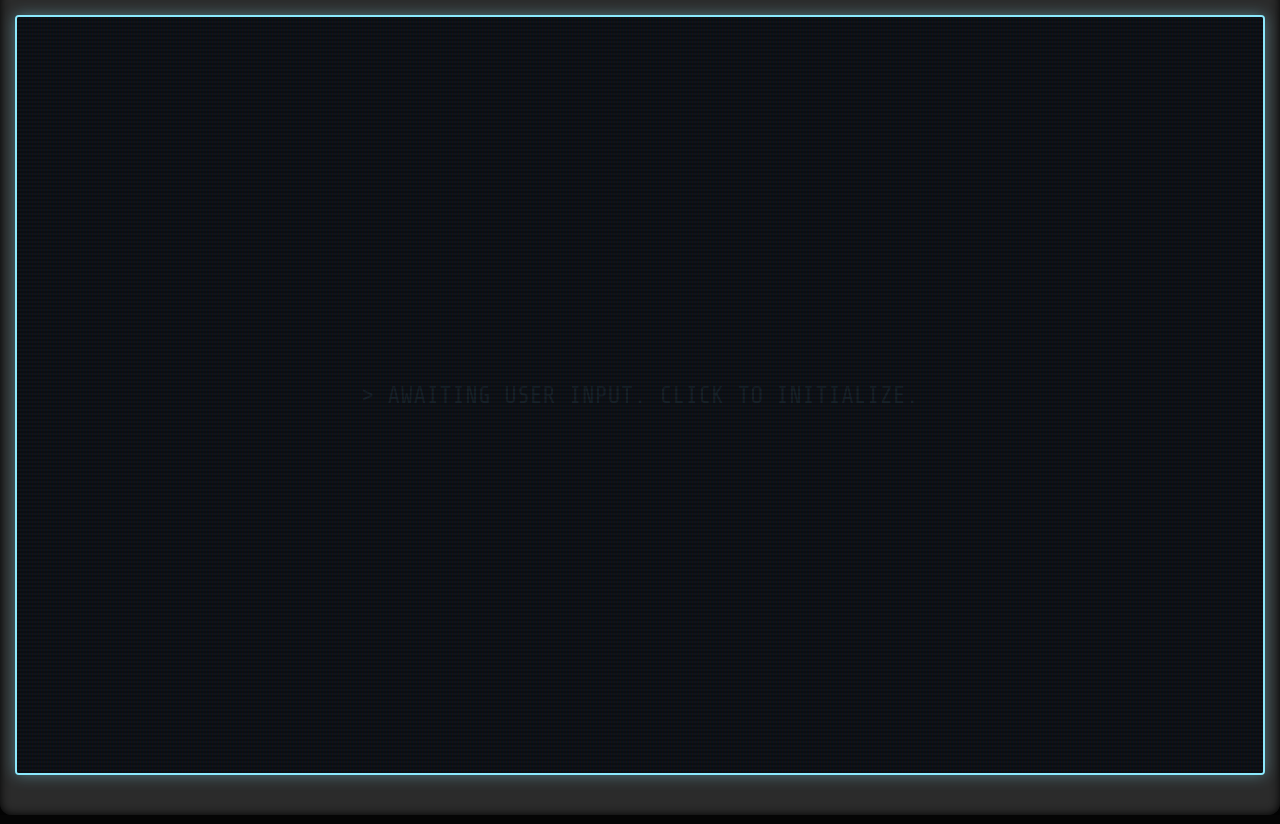
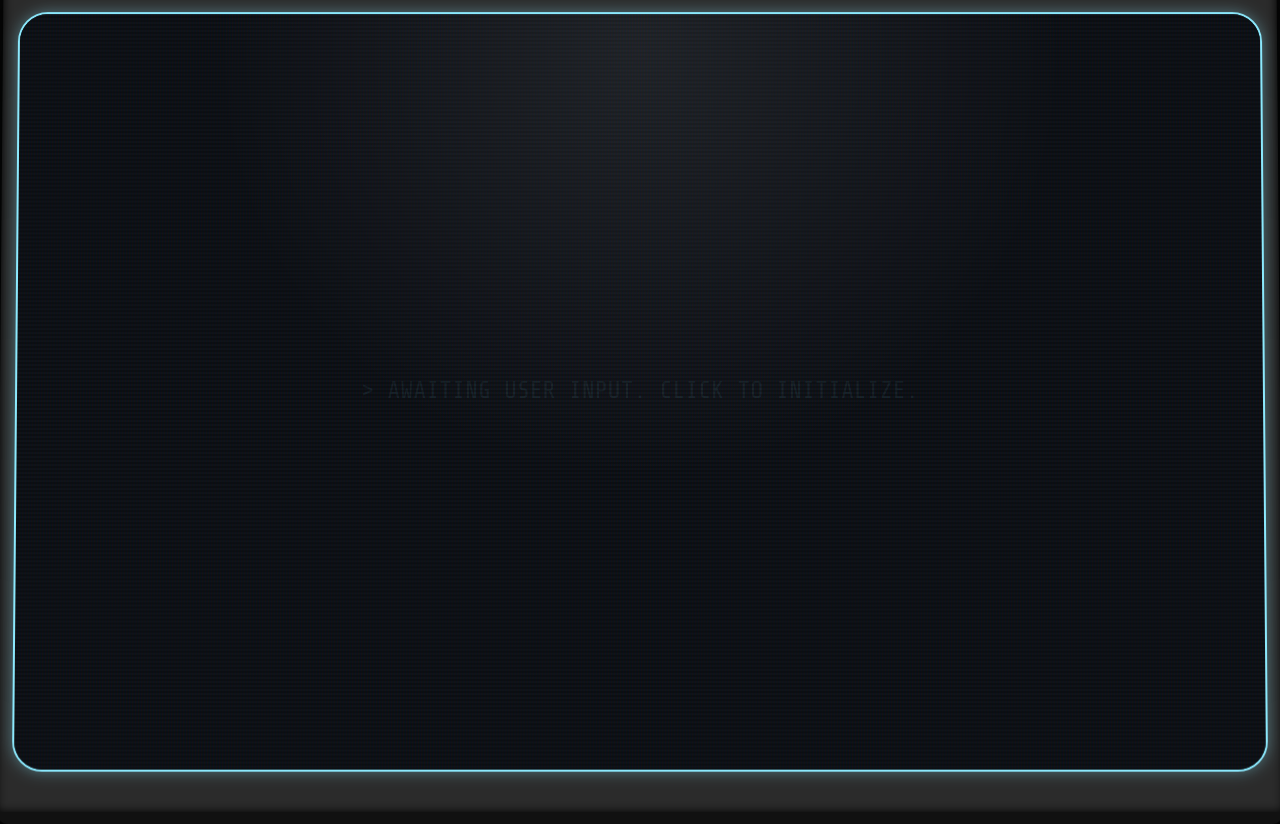
Before and after one commit to vvietr/imperial-log-darren-vaust, a plain HTML site: page index.html in a window 1280 px wide. Drawn offline with nearby package versions, Linux system fonts and the light colour scheme; a web font is replaced by a local one.

Commit message:
Update index.html
fixed bug, implemented visual changes for crt monitor style bend

```diff
--- a/index.html
+++ b/index.html
@@ -19,7 +19,7 @@
             --term-green: #50fa7b;
             --term-dim: rgba(139, 233, 253, 0.2);
             --term-red: #ff5555;
-            --term-yellow: #f1fa8c; /* For SOMA-style active highlights */
+            --term-yellow: #f1fa8c;
         }
 
         body {
@@ -32,34 +32,57 @@
             font-family: 'Share Tech Mono', monospace;
             color: var(--term-white);
             user-select: none;
+            overflow: hidden; /* Prevents scrollbars from the 3D tilt */
         }
 
-        /* The Tablet Hardware (Expanded Width) */
+        /* --- THE TABLET HARDWARE (With 3D Tilt) --- */
         .datapad-bezel {
             background-color: var(--bezel-color);
             padding: 30px 15px 40px 15px;
             border-radius: 12px;
-            box-shadow: inset 0 0 10px #000, 0 10px 30px rgba(0,0,0,0.8);
             width: 98vw;
             max-width: 1600px;
             height: 95vh;
             display: flex;
             flex-direction: column;
             position: relative;
+
+            /* The 3D Perspective Tilt */
+            transform: perspective(2000px) rotateX(1.5deg);
+            transform-style: preserve-3d;
+            border-bottom: 12px solid #111; /* Simulates physical thickness on the bottom edge */
+            border-top: 2px solid #3a3a3a; /* Light catch on the top edge */
+            box-shadow: inset 0 0 10px #000, 0 30px 60px rgba(0,0,0,0.9); /* Heavy drop shadow */
         }
 
-        /* The Glowing Screen */
+        /* --- THE GLOWING CRT SCREEN --- */
         .screen {
             background-color: var(--term-bg);
             border: 2px solid var(--term-cyan);
-            border-radius: 4px;
+            border-radius: 30px; /* Highly rounded corners to mimic a glass tube inside the square bezel */
             flex-grow: 1;
             padding: 20px;
-            box-shadow: inset 0 0 20px var(--term-glow), 0 0 15px var(--term-glow);
             position: relative;
             overflow: hidden;
             display: flex;
             flex-direction: column;
+
+            /* The Vignette: Heavy black shadow pushing inward to create a pseudo-bulge */
+            box-shadow:
+                inset 0 0 100px rgba(0,0,0,0.95),
+                inset 0 0 20px var(--term-glow),
+                0 0 15px var(--term-glow);
+        }
+
+        /* The Glass Dome Glare */
+        .screen::before {
+            content: " ";
+            display: block;
+            position: absolute;
+            top: 0; left: 0; bottom: 0; right: 0;
+            background: radial-gradient(circle at 50% 5%, rgba(255, 255, 255, 0.08) 0%, transparent 45%);
+            z-index: 25;
+            pointer-events: none;
         }
 
         /* Moving CRT Scanline Overlay */
@@ -154,12 +177,12 @@
         @keyframes ping { 0% { left: -20%; } 50% { left: 100%; } 100% { left: -20%; } }
 
         /* TAB NAVIGATION SYSTEM */
-        .tab-nav { display: flex; gap: 10px; margin-bottom: 15px; border-bottom: 1px solid var(--term-dim); padding-bottom: 10px; flex-wrap: wrap; }
+        .tab-nav { display: flex; gap: 10px; margin-bottom: 15px; border-bottom: 1px solid var(--term-dim); padding-bottom: 10px; flex-wrap: wrap; z-index: 5; }
         .tab-btn { background: transparent; color: var(--term-white); border: 1px solid var(--term-dim); padding: 8px 15px; font-family: 'Share Tech Mono', monospace; cursor: pointer; transition: all 0.1s; }
         .tab-btn:hover { background: var(--term-dim); border-color: var(--term-cyan); }
         .tab-btn.active { background: rgba(139, 233, 253, 0.2); border-color: var(--term-cyan); box-shadow: 0 0 10px var(--term-glow); }
 
-        .content-grid { display: grid; grid-template-columns: 1fr 250px; gap: 20px; flex-grow: 1; overflow: hidden; }
+        .content-grid { display: grid; grid-template-columns: 1fr 250px; gap: 20px; flex-grow: 1; overflow: hidden; z-index: 5; }
 
         .log-window { background-color: rgba(139, 233, 253, 0.05); border: 1px solid rgba(139, 233, 253, 0.3); padding: 20px; overflow-y: auto; z-index: 3; scrollbar-width: thin; scrollbar-color: var(--term-cyan) transparent; line-height: 1.6; }
         .tab-content { display: none; height: 100%; }
@@ -444,24 +467,24 @@
     </div>
 
     <script>
-        // --- AUDIO HELPERS ---
-        // Added a volume parameter (default 1.0)
+        // --- AUDIO HELPERS (FIXED: UNCOMMENTED THE PLAY COMMANDS) ---
         function playAudio(id, vol = 1.0) {
             const sound = document.getElementById(id);
             if(sound) {
-                // Remove the // below when files are uploaded to enable sound playback
-                // sound.currentTime = 0;
-                // sound.volume = vol;
-                // sound.play().catch(e => console.log("Audio not found:", id));
+                // These are now un-commented so the audio will play!
+                sound.currentTime = 0;
+                sound.volume = vol;
+                sound.play().catch(e => console.log("Audio not found or blocked by browser:", id));
             }
         }
 
         function pauseAudio(id) {
             const sound = document.getElementById(id);
-            // Remove the // below when files are uploaded
-            // if(sound) sound.pause();
+            // Un-commented to allow audio to pause (used during boot sequence transition)
+            if(sound) sound.pause();
         }
 
+        // Specific sound triggers
         function playBeep(num) { playAudio('snd-beep-' + num, 1.0); }
         function playWhirup(num) { playAudio('snd-whirup-' + num, 1.0); }
         function playDenied() { playAudio('snd-denied', 1.0); }
@@ -559,10 +582,8 @@
         function triggerAudioLog(audioId, statusId) {
             const statusText = document.getElementById(statusId);
 
-            // INSTRUCTION: To activate a real voice log, uncomment the block below.
-            // Until then, the system will assume the file is missing and trigger the DENIED protocol.
-
-            /*
+            // The logic below has also been un-commented. If the audio file does not exist,
+            // the system will immediately catch the failure and trigger the fallback [ FILE MISSING ] error.
             const sound = document.getElementById(audioId);
             if (sound && sound.readyState >= 2) {
                 sound.volume = 1.0;
@@ -572,7 +593,6 @@
                 statusText.style.color = "var(--term-green)";
                 return;
             }
-            */
 
             // Default fallback when locked/missing:
             playDenied();
```
